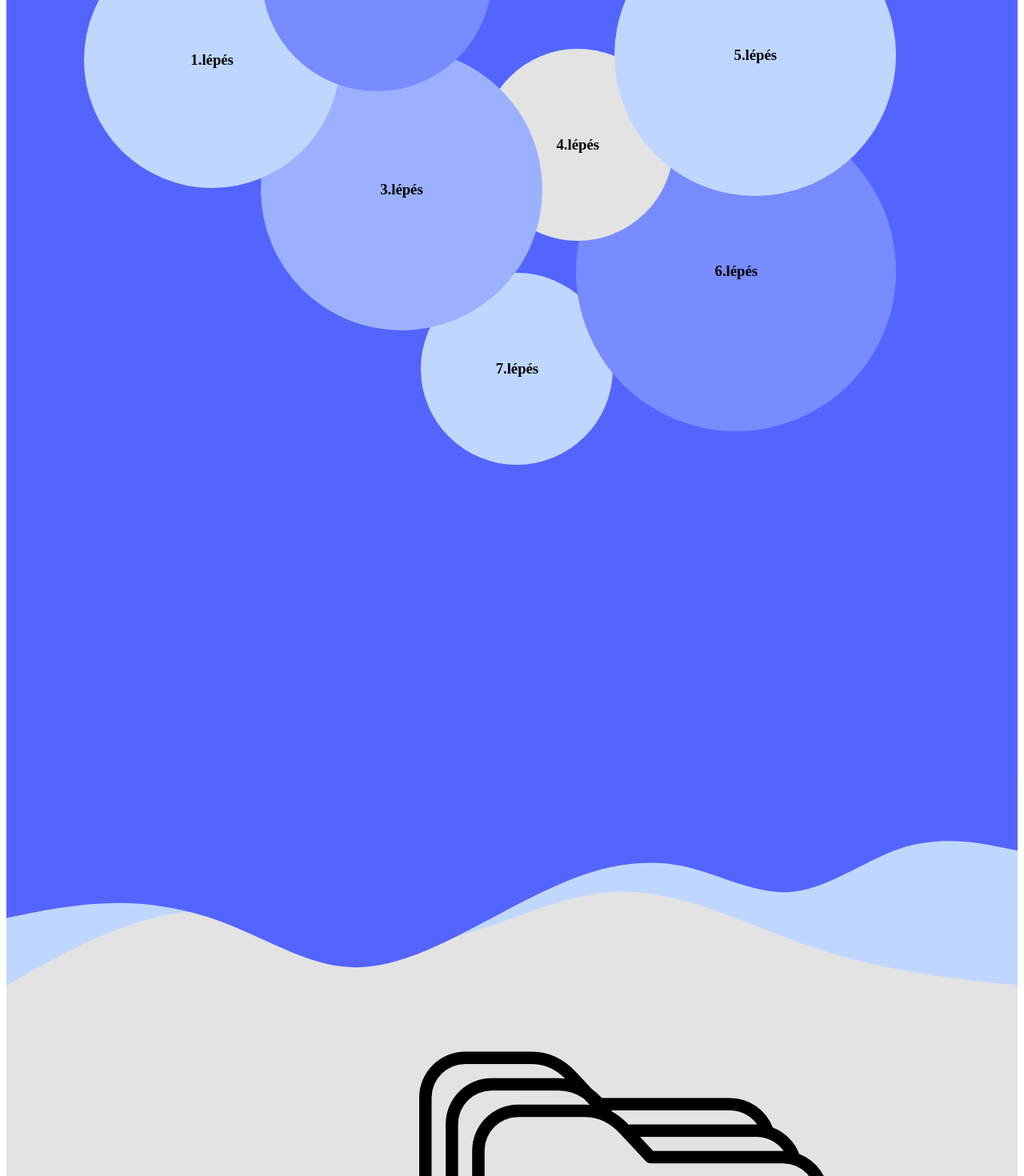
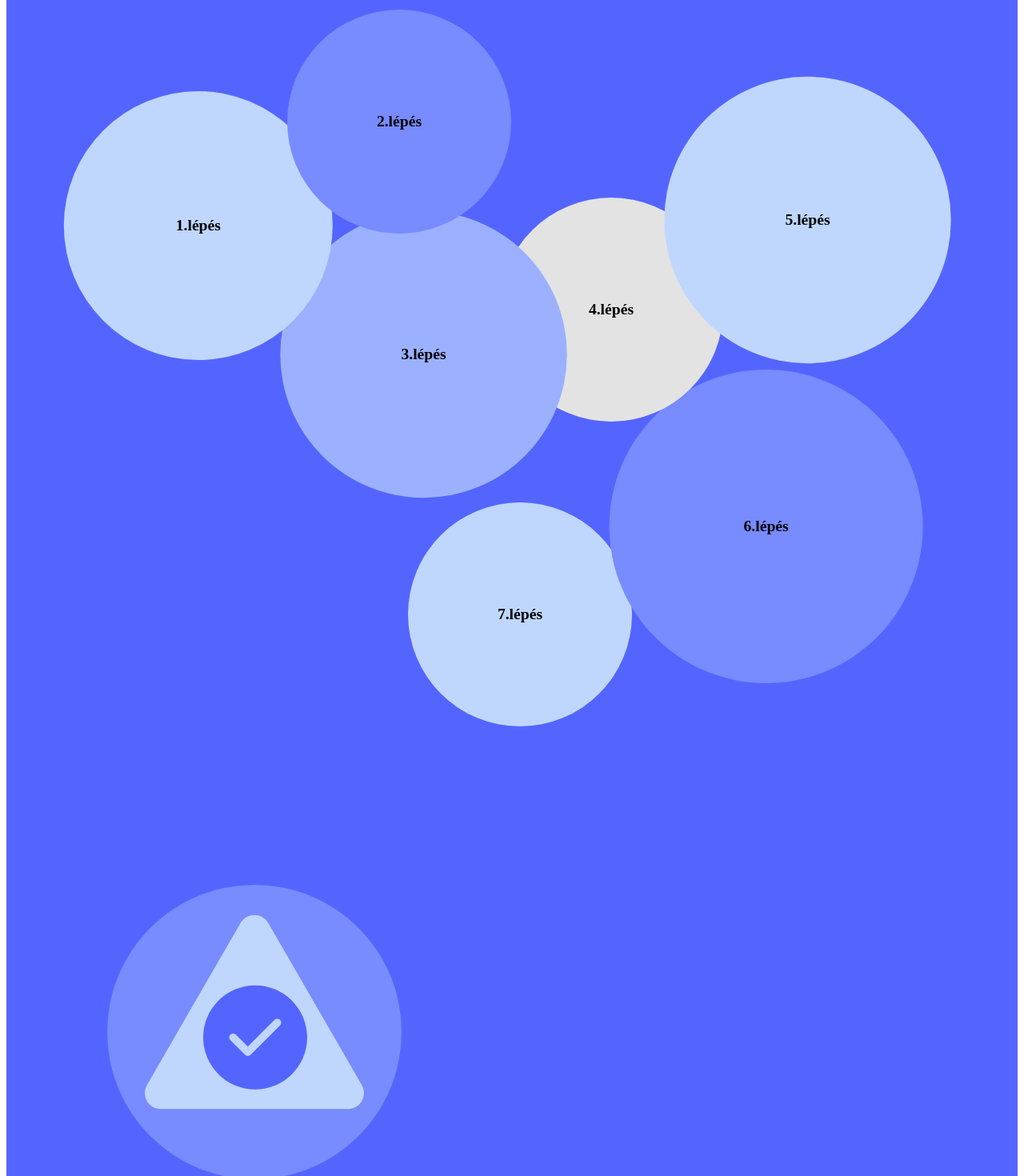
Before and after one commit to WR0NGTH3HU4/SprintStream, a SvelteKit app in the folder app/: page /vizeses_oldal in a window 1280 px wide. Shown: the part 1080-2550 px from the top of the page at 80% size. Built offline with nearby package versions, Linux system fonts and the light colour scheme.

Commit message:
körök pozicionálása + nézetek elkezdése

```diff
--- a/app/src/routes/vizeses_oldal/+page.svelte
+++ b/app/src/routes/vizeses_oldal/+page.svelte
@@ -29,6 +29,13 @@
             </div>
 
         </div>
+        <div class="ph">
+            <svg width="274" height="243" viewBox="0 0 274 243" fill="none" xmlns="http://www.w3.org/2000/svg">
+                <path d="M119.68 9.99995C127.378 -3.33338 146.622 -3.33334 154.321 10L271.234 212.5C278.932 225.833 269.309 242.5 253.913 242.5H20.0865C4.69051 242.5 -4.93194 225.833 2.76606 212.5L119.68 9.99995Z" fill="#BFD7FF"/>
+                <path d="M138 88C102.185 88 73 117.185 73 153C73 188.815 102.185 218 138 218C173.815 218 203 188.815 203 153C203 117.185 173.815 88 138 88ZM169.07 138.05L132.215 174.905C131.305 175.815 130.07 176.335 128.77 176.335C127.47 176.335 126.235 175.815 125.325 174.905L106.93 156.51C105.045 154.625 105.045 151.505 106.93 149.62C108.815 147.735 111.935 147.735 113.82 149.62L128.77 164.57L162.18 131.16C164.065 129.275 167.185 129.275 169.07 131.16C170.955 133.045 170.955 136.1 169.07 138.05Z" fill="#5465FF"/>
+                </svg>
+
+        </div>
         <div class="tartalom">
             <svg class="elsohullam" xmlns="http://www.w3.org/2000/svg" viewBox="0 0 1440 320">
                 <path  fill="#BFD7FF" fill-opacity="1" d="M0,288L48,261.3C96,235,192,181,288,181.3C384,181,480,235,576,229.3C672,224,768,160,864,154.7C960,149,1056,203,1152,234.7C1248,267,1344,277,1392,282.7L1440,288L1440,0L1392,0C1344,0,1248,0,1152,0C1056,0,960,0,864,0C768,0,672,0,576,0C480,0,384,0,288,0C192,0,96,0,48,0L0,0Z"></path>
@@ -41,9 +48,9 @@
                     <h1>Üdv az első lépésben</h1>
                     <p>szovegs</p>
                 </div>
-                <div>
+
                     <img src="icons/document.png" alt="kep">
-                </div>
+
             </div>
                 <svg xmlns="http://www.w3.org/2000/svg" viewBox="0 0 1440 320">
 
@@ -53,16 +60,24 @@
 
                     <path fill="#5465FF" fill-opacity="1" d="M0,64L26.7,106.7C53.3,149,107,235,160,266.7C213.3,299,267,277,320,250.7C373.3,224,427,192,480,186.7C533.3,181,587,203,640,208C693.3,213,747,203,800,181.3C853.3,160,907,128,960,144C1013.3,160,1067,224,1120,234.7C1173.3,245,1227,203,1280,160C1333.3,117,1387,75,1413,53.3L1440,32L1440,320L1413.3,320C1386.7,320,1333,320,1280,320C1226.7,320,1173,320,1120,320C1066.7,320,1013,320,960,320C906.7,320,853,320,800,320C746.7,320,693,320,640,320C586.7,320,533,320,480,320C426.7,320,373,320,320,320C266.7,320,213,320,160,320C106.7,320,53,320,27,320L0,320Z"></path>
                 </svg>
-                <div class="fill">
-                    <svg xmlns="http://www.w3.org/2000/svg" viewBox="0 0 1440 320">
-                        <path fill="#000000" fill-opacity="1" d="M0,64L34.3,64C68.6,64,137,64,206,90.7C274.3,117,343,171,411,165.3C480,160,549,96,617,106.7C685.7,117,754,203,823,218.7C891.4,235,960,181,1029,165.3C1097.1,149,1166,171,1234,181.3C1302.9,192,1371,192,1406,192L1440,192L1440,320L1405.7,320C1371.4,320,1303,320,1234,320C1165.7,320,1097,320,1029,320C960,320,891,320,823,320C754.3,320,686,320,617,320C548.6,320,480,320,411,320C342.9,320,274,320,206,320C137.1,320,69,320,34,320L0,320Z"></path>
-                      </svg>
-                </div>
+
+        </div>
+        <div class="fill">
+            <svg xmlns="http://www.w3.org/2000/svg" viewBox="0 0 1440 320">
+                <path fill="#000000" fill-opacity="1" d="M0,64L34.3,64C68.6,64,137,64,206,90.7C274.3,117,343,171,411,165.3C480,160,549,96,617,106.7C685.7,117,754,203,823,218.7C891.4,235,960,181,1029,165.3C1097.1,149,1166,171,1234,181.3C1302.9,192,1371,192,1406,192L1440,192L1440,320L1405.7,320C1371.4,320,1303,320,1234,320C1165.7,320,1097,320,1029,320C960,320,891,320,823,320C754.3,320,686,320,617,320C548.6,320,480,320,411,320C342.9,320,274,320,206,320C137.1,320,69,320,34,320L0,320Z"></path>
+              </svg>
         </div>
     </div>
 </main>
 
 <style lang="scss">
+    .main{
+        border-color: #5465FF;
+        display: flex;
+        flex-direction: row;
+        justify-content: center;
+        align-items: center;
+    }
 
     .egesz{
         width: 100%;
@@ -73,18 +88,22 @@
         height: 70rem;
         display: flex;
         flex-direction: row;
+        flex-wrap: wrap ;
         justify-content:center;
         align-items: center;
+        align-content: space-between;
         position:relative;
 
     }
     .cim{
+
         width:100%;
         display: flex;
         flex-direction: row;
         justify-content:space-evenly ;
         align-items: center;
         padding-bottom: 20%;
+        padding-top: 10%;
     }
     .cim h1{
         font-size: 15rem;
@@ -94,74 +113,73 @@
         flex-direction: column;
         justify-content: center;
         align-items: center ;
-        flex-wrap: wrap;
+
         position: absolute;
         border-radius: 100%;
         text-align: center;
+        font-size: 150%;
     }
     .kor1{
 
         background-color:#BFD7FF ;
-        width: 20rem;
-        height: 20rem;
-        top:5%;
-        right: 67%;
-        z-index: 4;
+        width: 30rem;
+        height: 30rem;
 
     }
     .kor2{
         background-color:#788BFF ;
-        width: 18rem;
-        height: 18rem;
-        top:-3%;
-        right: 52%;
-        z-index: 5;
+        width: 25rem;
+        height: 25rem;
+
     }
     .kor3{
 
         background-color:#9BB1FF ;
-        width: 22rem;
-        height: 22rem;
-        top:18%;
-        right: 47%;
-        z-index: 3;
+        width: 32rem;
+        height: 32rem;
+
     }
     .kor4{
         background-color:#E3E3E3 ;
-        width: 15rem;
-        height: 15rem;
-        top:18%;
-        right: 34%;
+        width: 25rem;
+        height: 25rem;
 
 
-        z-index: 2;
+
+
     }
     .kor5{
         background-color:#BFD7FF ;
-        width: 22rem;
-        height: 22rem;
-        top:3%;
-        right: 12%;
+        width: 32rem;
+        height: 32rem;
 
-        z-index: 2;
     }
     .kor6{
         background-color:#788BFF ;
-        width: 25rem;
-        height: 25rem;
-        top:25%;
-        right: 12%;
+        width: 35rem;
+        height: 35rem;
 
-        z-index: 1;
     }
     .kor7{
         background-color:#BFD7FF ;
-        width: 15rem;
-        height: 15rem;
-        top:43%;
-        right: 40%;
+        width: 25rem;
+        height: 25rem;
 
-        z-index: 0;
+    }
+    .ph{
+        background-color: #788BFF;
+        width: 23rem;
+        height: 23rem;
+        border-radius: 100%;
+        display: flex;
+        flex-direction: column;
+        flex-wrap: nowrap;
+        justify-content: center;
+        align-items: center;
+        margin-left: 10%;
+    }
+    .ph svg{
+        transform: translate(0%,-10%);
     }
     .tartalom{
         display: flex;
@@ -181,18 +199,25 @@
         z-index: 0;
     }
     .szoveg{
-        margin-top:3%;
-        margin-bottom: 3%;
+        width: 100%;
         display: flex;
         flex-direction: row;
         justify-content: center;
         align-content: space-between;
-        align-items: center;
-        flex-wrap: wrap;
+
+
+    }
+    .szoveg div{
+        align-self:flex-start ;
+        flex-grow: 2;
+    }
+    .szoveg img{
+        align-self:flex-end ;
+
     }
     .fill{
         height: 40rem;
-        width: 100vw;
+        width: 100%;
         background-color: #5465FF;
         display: flex;
         flex-direction: column;
@@ -200,9 +225,166 @@
 
     }
     .fill svg{
-        width: 100vw;
+        width: 100%;
+        display: block;
+
+    }
+    @media screen and (min-width: 750px){
+        .main{
+
+        height: 70rem;
+        display: flex;
+        flex-direction: row;
+        justify-content:center;
+        align-items: center;
+        position:relative;
+
+    }
+.kor{
+        display: flex;
+        flex-direction: column;
+        justify-content: center;
+        align-items: center ;
+        flex-wrap: wrap;
+        position: absolute;
+        border-radius: 100%;
+        text-align: center;
+        font-size: 150%;
+    }
+    .kor1{
+
+        background-color:#BFD7FF ;
+        width: 30rem;
+        height: 30rem;
+        top:5%;
+        right: 70%;
+        z-index: 4;
+
+    }
+    .kor2{
+        background-color:#788BFF ;
+        width: 25rem;
+        height: 25rem;
+        top:-3%;
+        right: 52%;
+        z-index: 5;
+    }
+    .kor3{
+
+        background-color:#9BB1FF ;
+        width: 32rem;
+        height: 32rem;
+        top:18%;
+        right: 47%;
+        z-index: 3;
+    }
+    .kor4{
+        background-color:#E3E3E3 ;
+        width: 25rem;
+        height: 25rem;
+        top:18%;
+        right: 31%;
+
+
+        z-index: 2;
+    }
+    .kor5{
+        background-color:#BFD7FF ;
+        width: 32rem;
+        height: 32rem;
+        top:3%;
+        right: 9%;
+
+        z-index: 2;
+    }
+    .kor6{
+        background-color:#788BFF ;
+        width: 35rem;
+        height: 35rem;
+        top:35%;
+        right: 12%;
+
+        z-index: 1;
+    }
+    .kor7{
+        background-color:#BFD7FF ;
+        width: 25rem;
+        height: 25rem;
+        top:52%;
+        right: 40%;
+
+        z-index: 0;
     }
 
+    }
+    @media screen and (max-width: 1840px){
+        .kor{
+            transform: scale(.9) translate(15%,0%);
+
+        }
+    }
+    @media screen and (max-width: 1580px){
+        .kor{
+            transform: scale(.8) translate(30%,0%);
+        }
+    }
+    @media screen and (max-width: 1420px){
+        .kor{
+            transform: scale(.7) translate(30%,0%);
+        }
+    }
+    @media screen and (max-width: 1120px){
+        .kor{
+            transform: scale(.6) translate(40%,0%);
+            font-size: 200%;
+        }
+    }
+    @media screen and (max-width: 1000px){
+        .kor{
+            transform: scale(.55) translate(45%,0%);
+            font-size: 200%;
+        }
+    }
+    @media screen and (max-width: 950px){
+        .kor{
+            transform: scale(.55) translate(55%,0%);
+            font-size: 200%;
+        }
+    }
+    @media screen and (max-width: 825px){
+        .kor{
+            transform: scale(.50) translate(58%,0%);
+            font-size: 200%;
+        }
+    }
+    @media screen and (max-width: 810px){
+        .kor{
+            transform: scale(.50) translate(63%,0%);
+            font-size: 200%;
+        }
+    }
+    @media screen and (max-width: 760px){
+        .kor{
+            transform: scale(.450) translate(66%,0%);
+            font-size: 200%;
+        }
+    }
+    @media screen and (max-width: 750px){
+        .kor{
+            font-size: 200%;
+            top:none;
+            right: none;
+            bottom: none;
+            left:none;
+
+        }
+        .main{
+            position: relative;
+            display: flex;
+            flex-direction:row;
+
+        }
+    }
 </style>
 
 <script lang="ts">
```
